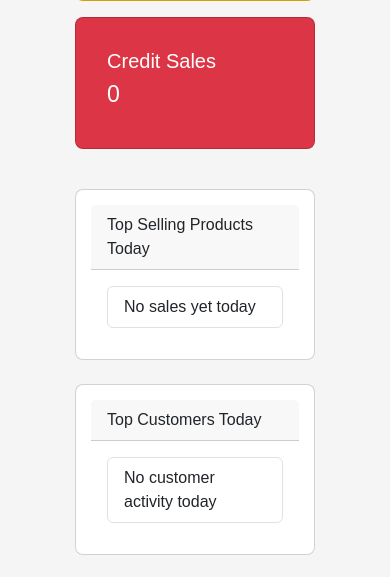
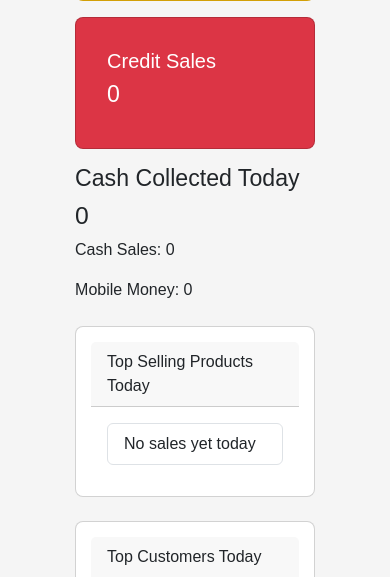
Before and after one commit to Michael-Nyawade/smart-duka, a Django app: page /dashboard/ in a window 390 px wide. Shown: the part 640-1217 px from the top of the page. Run offline with Django 5.2, Linux system fonts and the light colour scheme; the visitor is signed in with stand-in values (Sample User, id 1); data comes from the database, SQL or seed files in the repository; data that the repository does not hold is empty; some libraries are stand-ins or nearby versions.

Commit message:
Added cashflow breakdown (cash, mobile, and cash collected)

```diff
--- a/core/views.py
+++ b/core/views.py
@@ -69,6 +69,27 @@ def dashboard_view(request):
     ).aggregate(
         total=Sum(F('quantity') * F('selling_price'))
     )['total'] or 0
+
+    # CASH SALES TODAY
+    cash_sales = SaleItem.objects.filter(
+        sale__shop=shop,
+        sale__created_at__date=today,
+        sale__payment_method='CASH'
+    ).aggregate(
+        total=Sum(F('quantity') * F('selling_price'))
+    )['total'] or 0
+
+    # MOBILE MONEY SALES TODAY
+    mobile_sales = SaleItem.objects.filter(
+        sale__shop=shop,
+        sale__created_at__date=today,
+        sale__payment_method='MOBILE'
+    ).aggregate(
+        total=Sum(F('quantity') * F('selling_price'))
+    )['total'] or 0
+
+    # TOTAL CASH COLLECTED (REAL MONEY IN HAND)
+    cash_collected = cash_sales + mobile_sales
 
     # LOW STOCK PRODUCTS
     low_stock_products = Product.objects.filter(
@@ -143,6 +164,9 @@ def dashboard_view(request):
         'expected_profit': expected_profit,
         'realized_profit': realized_profit,
         'total_credit': total_credit,
+        'cash_sales': cash_sales,
+        'mobile_sales': mobile_sales,
+        'cash_collected': cash_collected,
         'low_stock_products': low_stock_products,
         'low_stock_count': low_stock_count,
         'reorder_suggestions': reorder_suggestions,
--- a/templates/dashboard/dashboard.html
+++ b/templates/dashboard/dashboard.html
@@ -59,6 +59,15 @@
             </div>
         </div>
 
+    </div>
+
+    <!-- Cash Collected Section -->
+    <div>
+        <h3>Cash Collected Today</h3>
+        <h2>{{ cash_collected }}</h2>
+
+        <p>Cash Sales: {{ cash_sales }}</p>
+        <p>Mobile Money: {{ mobile_sales }}</p>
     </div>
 
     <!-- Top Products Section -->
```
